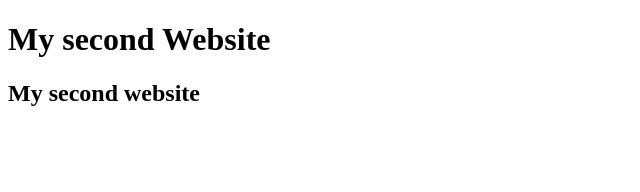
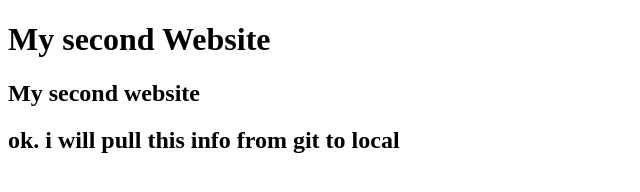
Before and after one commit to EnayaturRahman/my_second_web, a plain HTML site: page index.html in a window 1280 px wide. Shown: the whole page, without its empty margins (0-640 px from the left). Drawn offline with Linux system fonts and the light colour scheme.

Commit message:
Update index.html

```diff
--- a/index.html
+++ b/index.html
@@ -9,6 +9,8 @@
 
     <h1>My second Website</h1>
     <h2>My second website</h2>
+    <h2>ok. i will pull this info from git to local</h2>
+
 
 
 </body>
```
